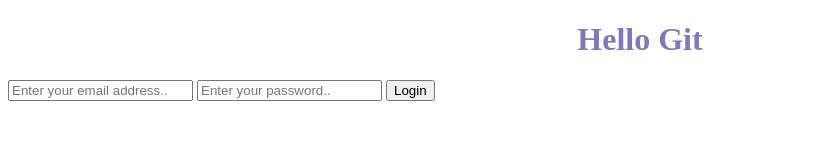
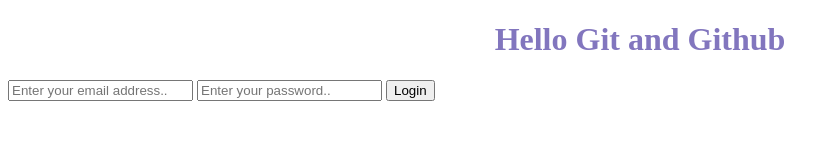
Before and after one commit to Khululiwe/My-Weather-Project, a plain HTML site: page index.html in a window 1280 px wide. Shown: the whole page, without its empty margins (0-839 px from the left). Drawn offline with Linux system fonts and the light colour scheme.

Commit message:
Updated HTML heading

```diff
--- a/index.html
+++ b/index.html
@@ -7,7 +7,7 @@
     <link rel="stylesheet" href="style.css" />
   </head>
   <body>
-    <h1>Hello Git</h1>
+    <h1>Hello Git and Github</h1>
     <form>
       <input type="email" placeholder="Enter your email address.." />
       <input type="password" placeholder="Enter your password.." />
```
